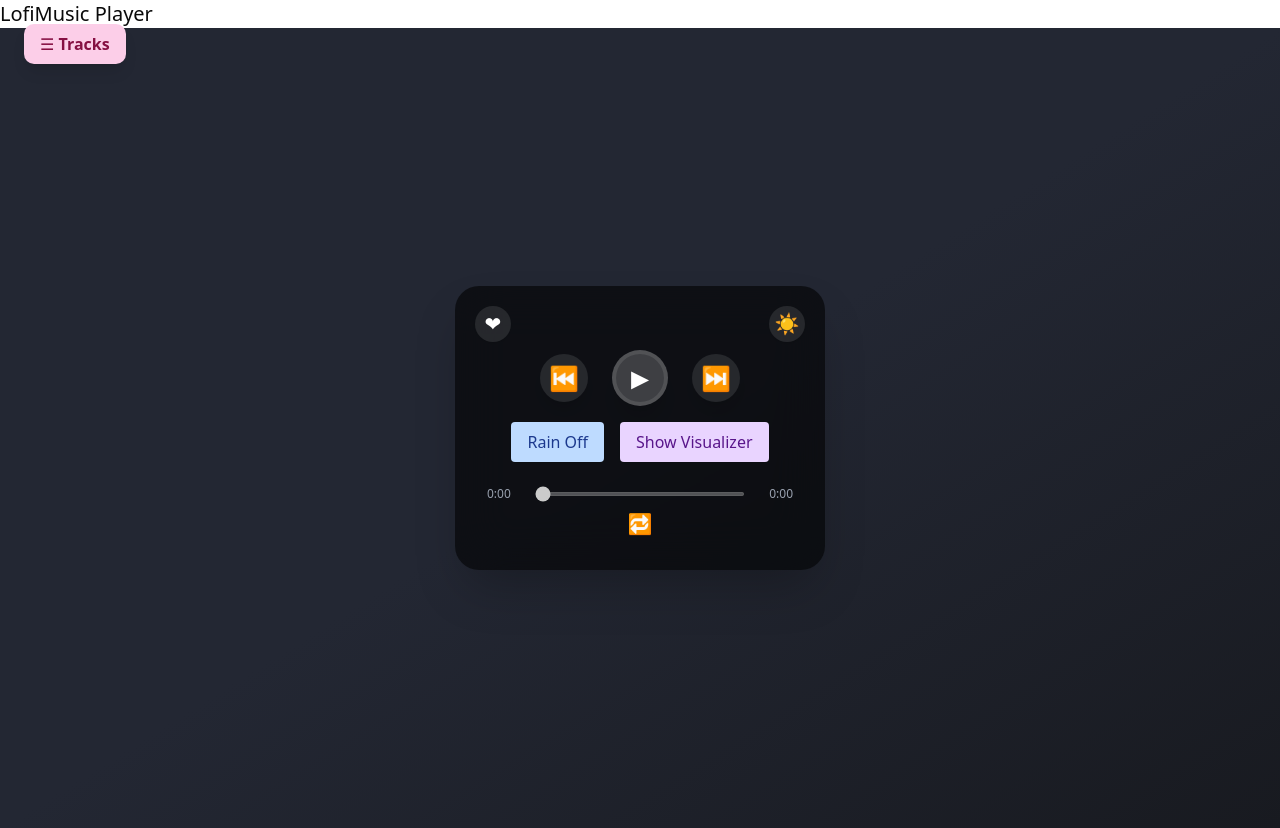
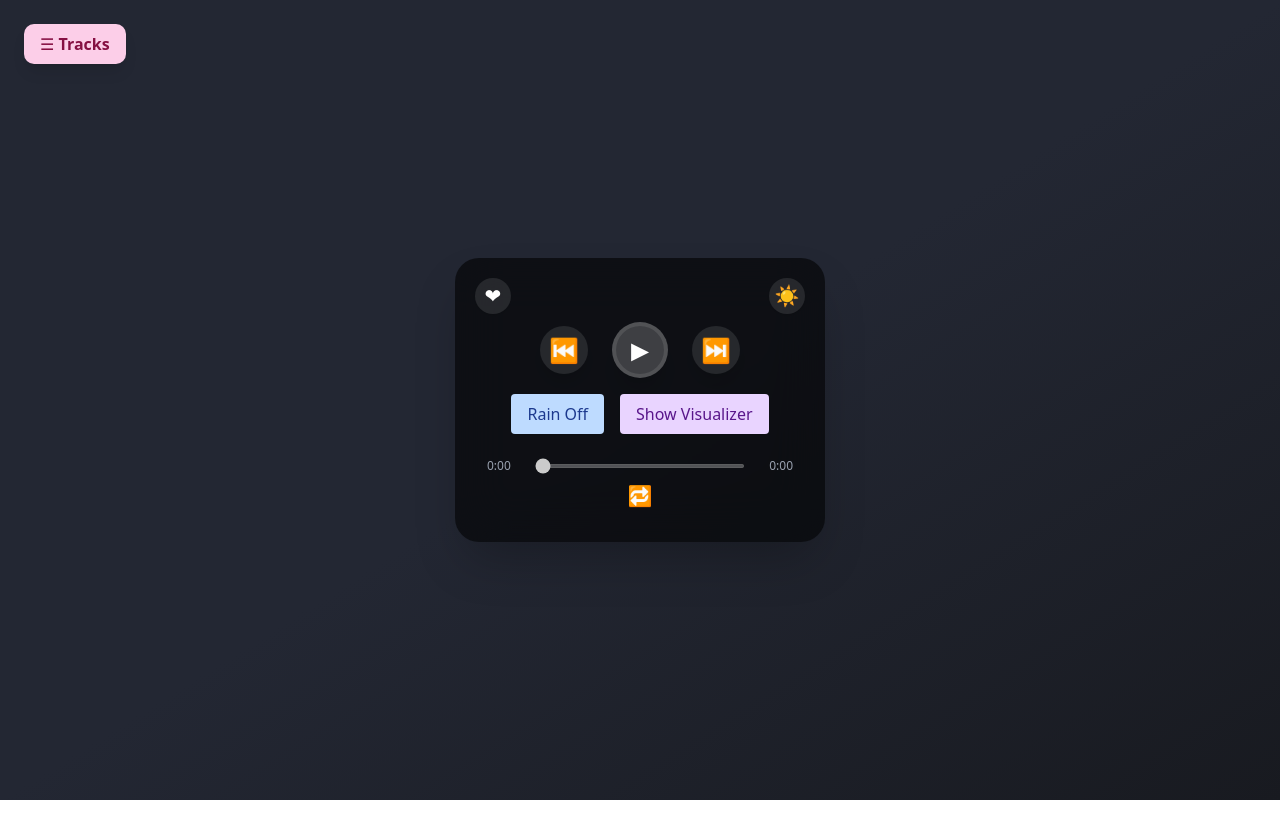
Before and after one commit to SumedhUnveil/lofi-app-test, a React (Vite) app: page / in a window 1280 px wide. After the commit the page ends 800 px from the top, so only its background shows below. Built offline with nearby package versions, Linux system fonts and the light colour scheme; no server answers.

Commit message:
Fix: Remove header

```diff
--- a/src/App.tsx
+++ b/src/App.tsx
@@ -6,9 +6,6 @@ import './index.css';
 const App: React.FC = () => {
   return (
     <ThemeProvider>
-      <div className="text-xl">
-        LofiMusic Player
-      </div>
       <Player />
     </ThemeProvider>
   );
```
